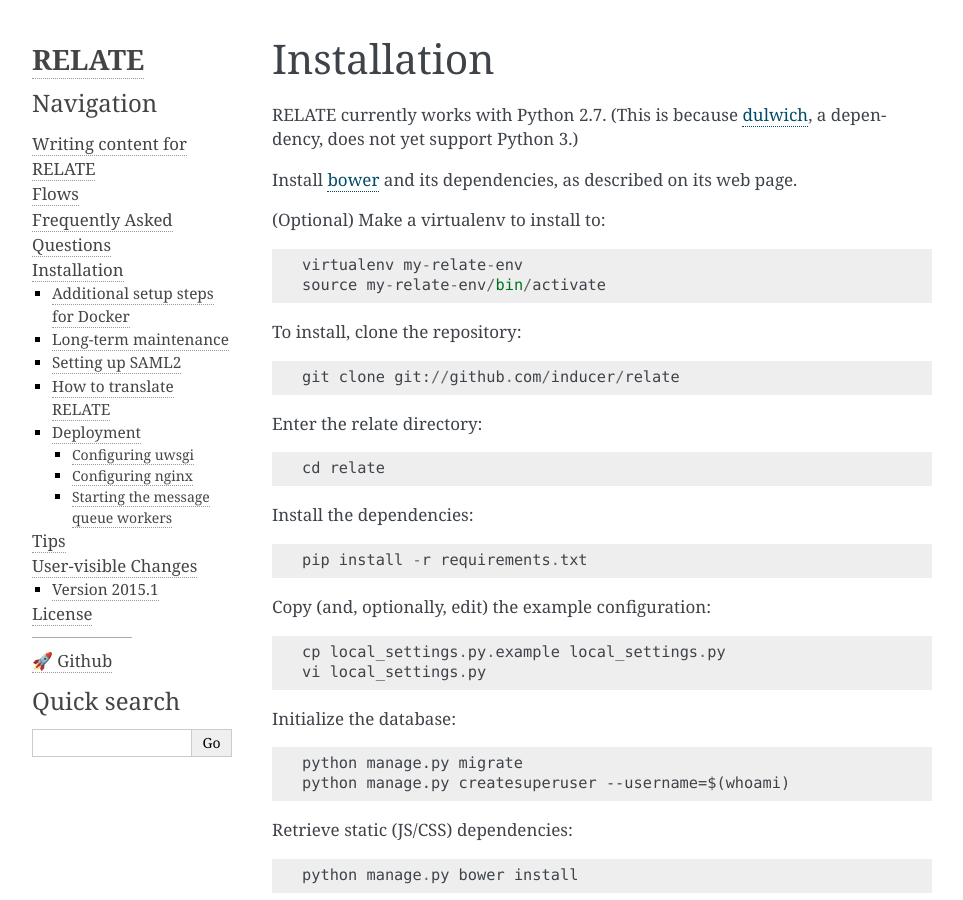
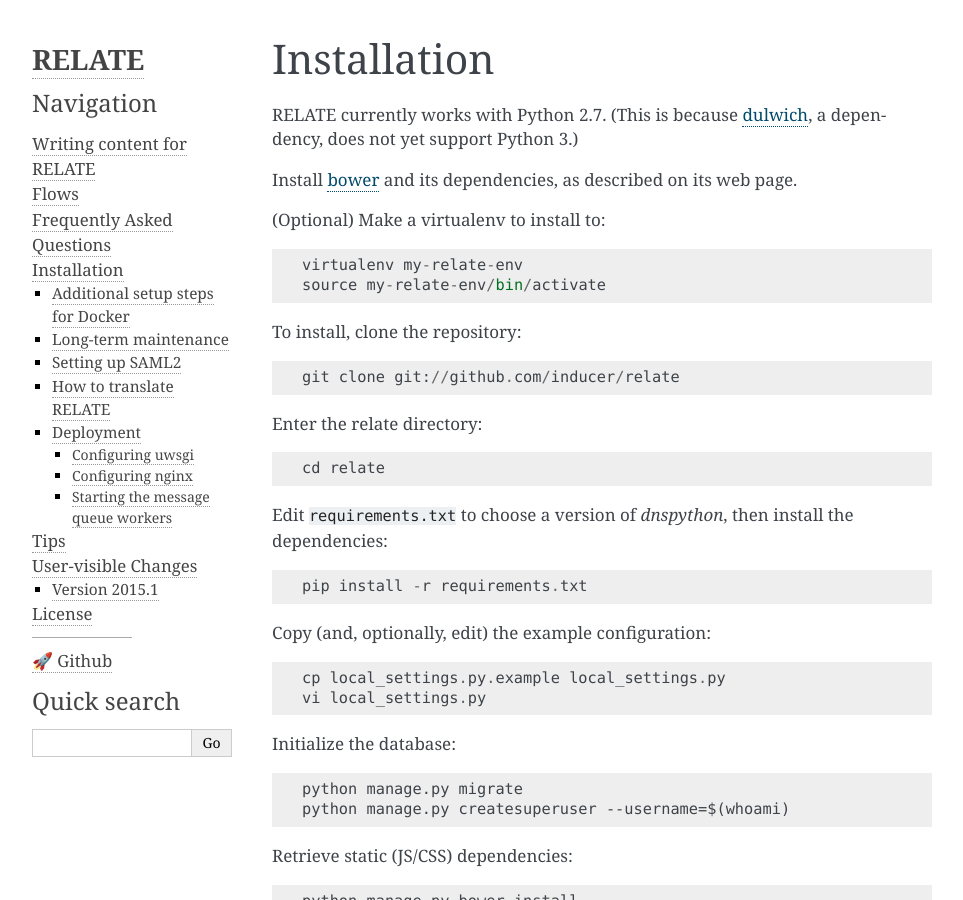
Before and after one commit to inducer/relate, a Sphinx documentation site: the page built from doc/misc.rst, in a window 1280 px wide and 900 px high. Shown: the whole window, without its empty margins (148-1111 px from the left). Built offline with Sphinx 7.4.7, drawn with Linux system fonts in a browser that asks for light colours.

Commit message:
Docs and CI: Work around dnspython Py2/3 idiocy

```diff
--- a/doc/misc.rst
+++ b/doc/misc.rst
@@ -21,7 +21,8 @@ Enter the relate directory::
 
     cd relate
 
-Install the dependencies::
+Edit :file:`requirements.txt` to choose a version of `dnspython`, then install
+the dependencies::
 
     pip install -r requirements.txt
 
```
Also changed, not shown: 1 other file.
